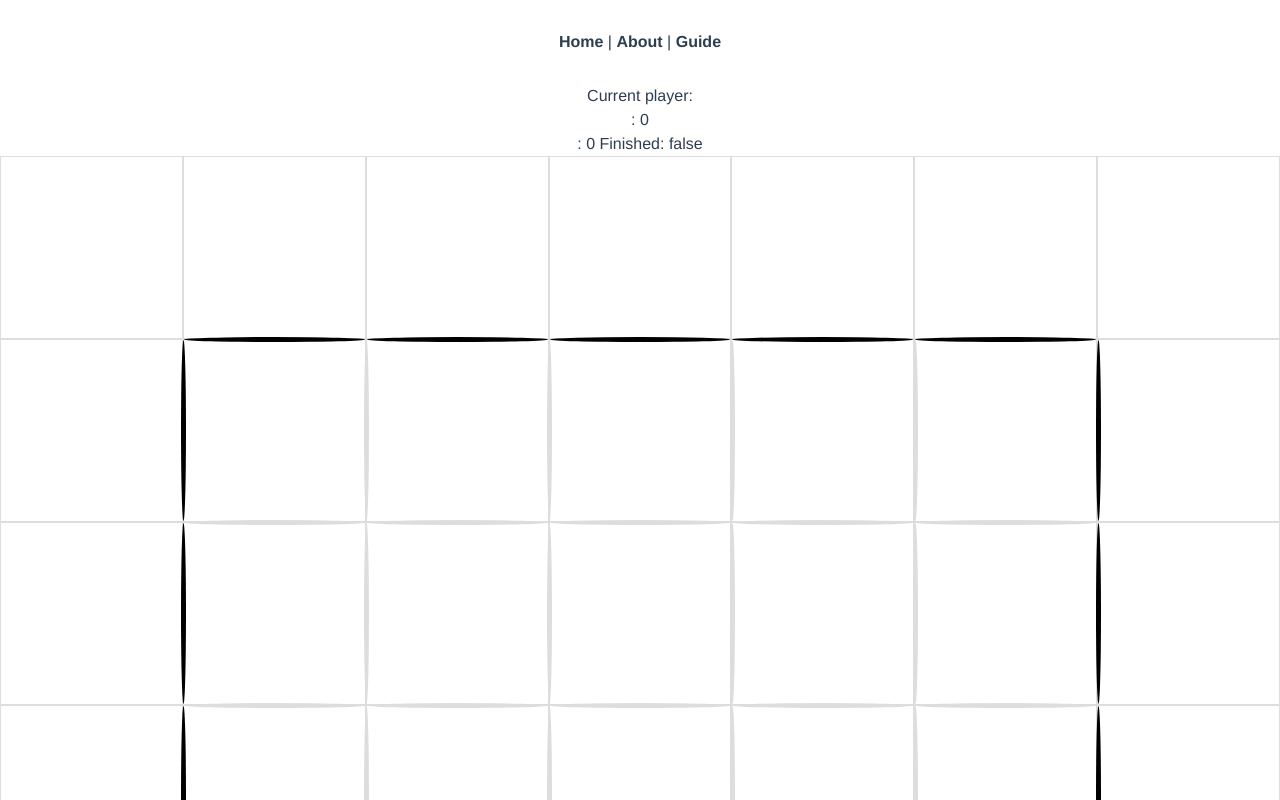
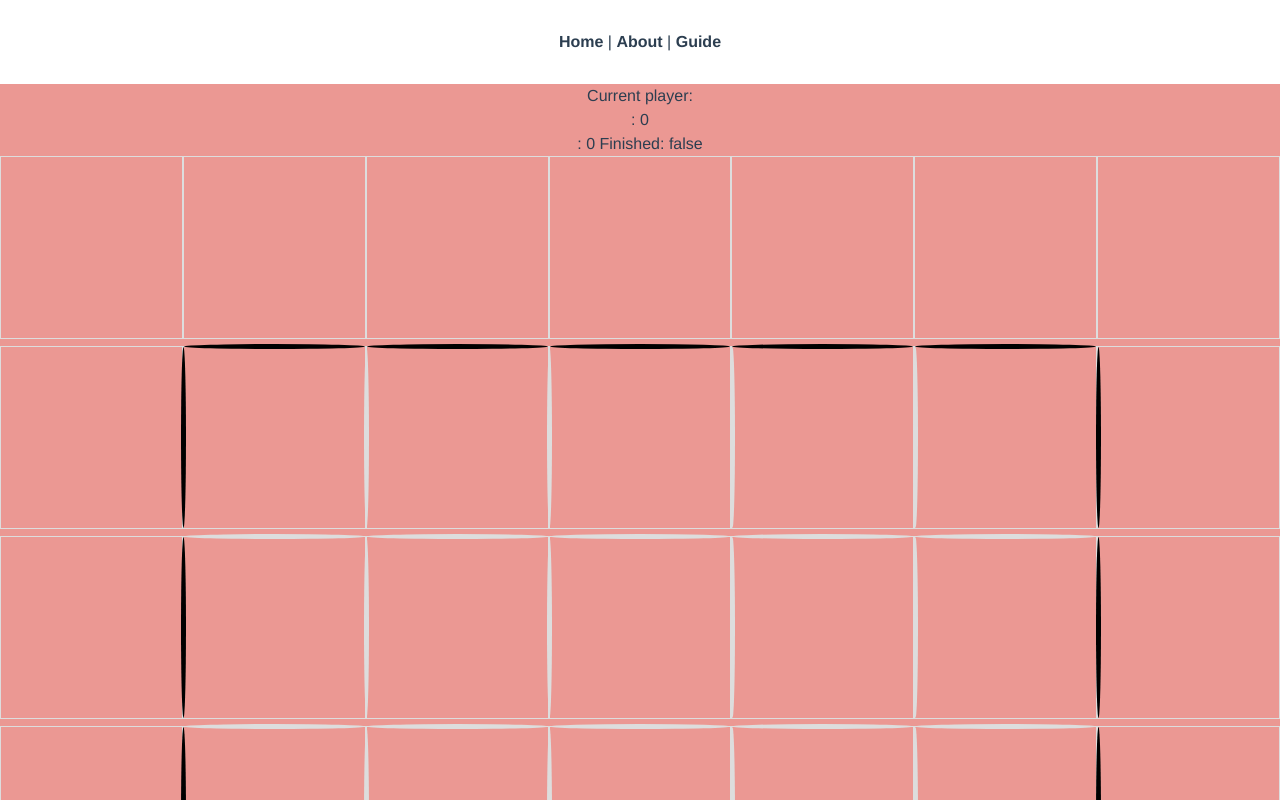
Before and after one commit to holruum/holruum, a Vue app: page /play in a window 1280 px wide. Shown: the top 800 px of the page. Built offline with nearby package versions, Linux system fonts and the light colour scheme.

Commit message:
changing background according to playedr

```diff
--- a/src/views/Play.vue
+++ b/src/views/Play.vue
@@ -1,10 +1,9 @@
 <template>
-  <div v-bind:class="{finished:finished()}">
+  <div v-bind:class="{finished:finished()} " v-bind:style="{ backgroundColor: color}">
     Current player: {{$store.state.players[currentPlayer-1]}}<br>
     {{$store.state.players[0]}}: {{playerPoints(1)}}<br>
     {{$store.state.players[1]}}: {{playerPoints(2)}}
     Finished: {{this.finished()}}
-    <div style="position:relative; line-height:0">
       <div v-bind:key="y" v-for="(r,y) in fields">
         <!-- Fields -->
         <div v-bind:key="x" v-for="(f,x) in r" v-bind:class="['field-p' + f.player]" v-bind:style="{ }" class="field">
@@ -12,7 +11,6 @@
           <div class="edge-left edge" @click="click(x,y,'left')" v-bind:class="{disabled:f.left == borderType.disabled, 'outer-border': f.left == borderType.outer}"></div>
         </div>
       </div>
-    </div>
   </div>
 </template>
 
@@ -29,6 +27,7 @@ export default {
   name: 'play',
   data: () => {
     var mapNr = Math.floor(Math.random() * defaultMaps.length) + 0;
+    var color = "#eb9893";
     var map = defaultMaps[mapNr];
       const fields = map.map.replace('\r', '').split('\n').filter(c => c != '')
           .map(r => r.split('').map(c => {
@@ -44,7 +43,8 @@ export default {
       fields: fields,
       borderType: borderType,
       currentPlayer: 1,
-      map: map
+      map: map,
+      color: color
     };
   },
   computed: {
@@ -80,6 +80,7 @@ export default {
       // If the current player did not surround a new box, toggle the player
       if(points === this.playerPoints(this.currentPlayer)) {
         this.currentPlayer = this.currentPlayer == 1 ? 2 : 1;
+        this.color = this.color == "#eb9893" ? "#a3bbdc" : "#eb9893";
       }
 
       // Finish the game if appropriate
```
